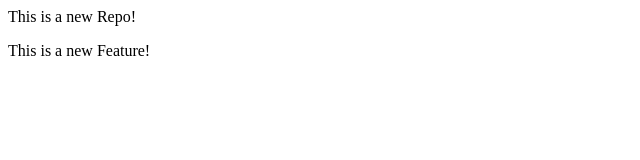
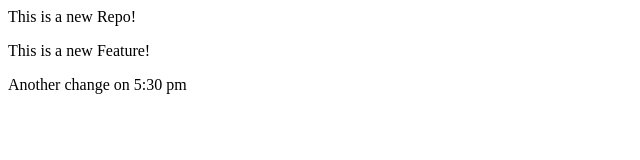
Before and after one commit to IamShahzaibAli-SA/LocalRepo, a plain HTML site: page index.html in a window 1280 px wide. Shown: the whole page, without its empty margins (0-640 px from the left). Drawn offline with Linux system fonts and the light colour scheme.

Commit message:
I added a line

```diff
--- a/index.html
+++ b/index.html
@@ -2,3 +2,4 @@
 
 <!-- The below code in one shown in feature branch -->
 <p>This is a new Feature!</p>
+<p>Another change on 5:30 pm</p>
```
